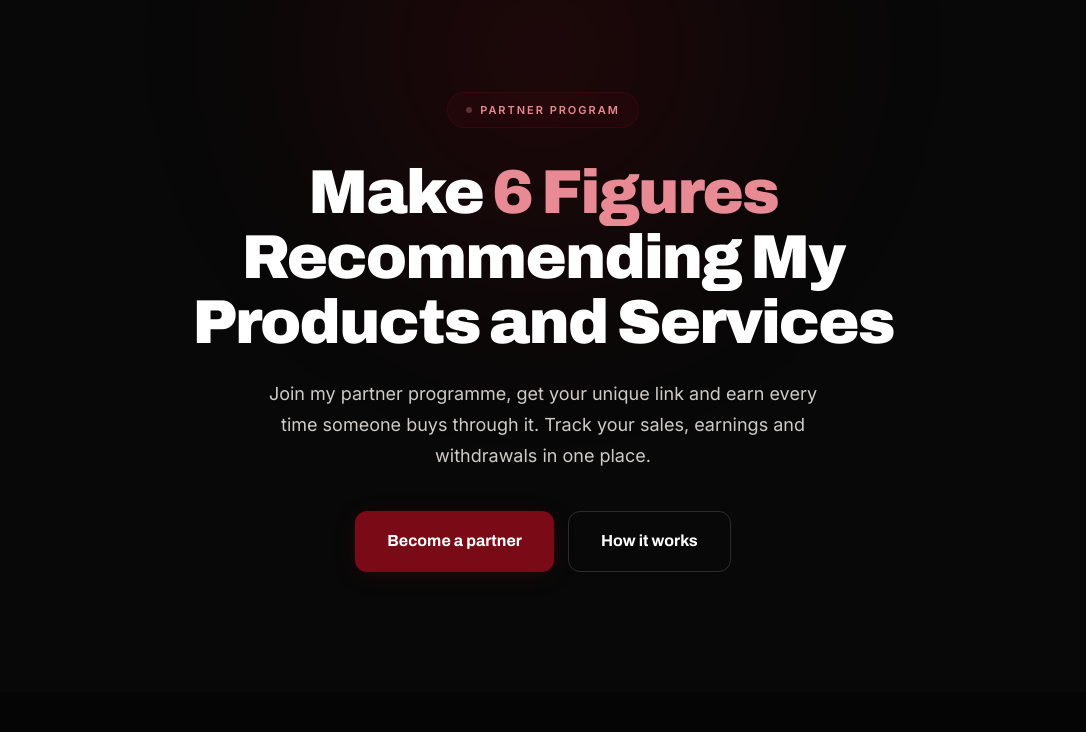
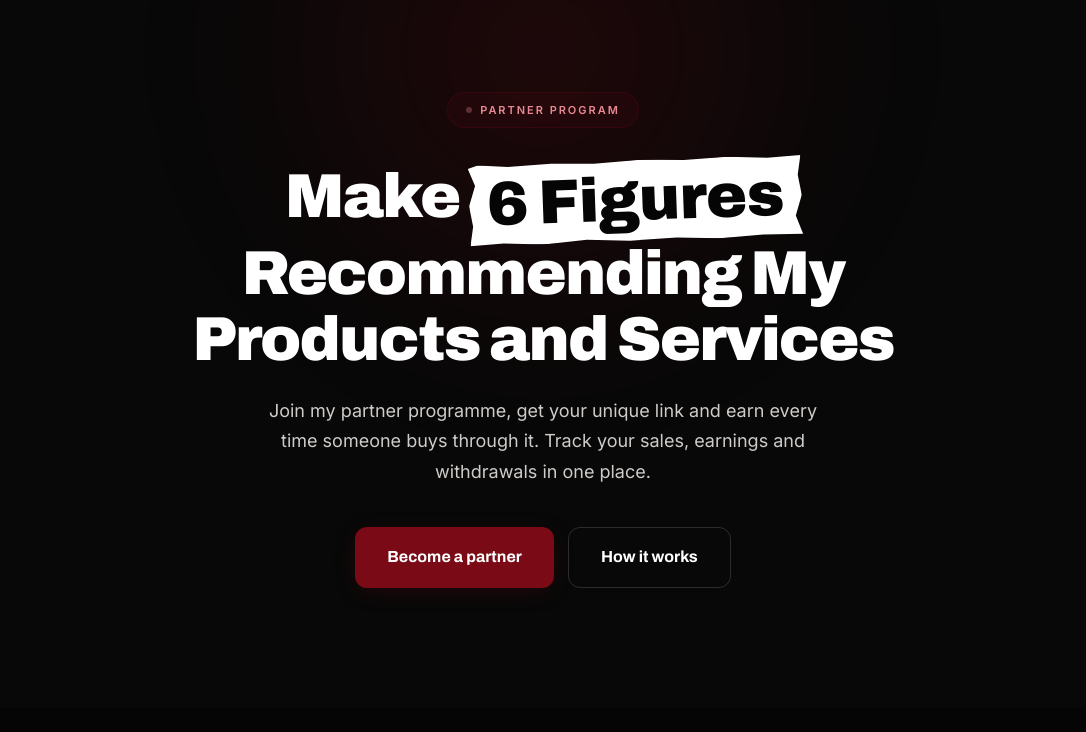
Before and after one commit to WilliamsBRAND/partners-platform, a website: page index.html in a window 1280 px wide. Shown: the part 68-800 px from the top of the page, without its empty margins (97-1183 px from the left). Drawn offline with Linux system fonts and the light colour scheme.

Commit message:
style(hero): paper-cut accent on '6 Figures' matching NEXORA sales page

```diff
--- a/index.html
+++ b/index.html
@@ -81,6 +81,7 @@ img{max-width:100%;display:block;}
 @keyframes dot-pulse{0%,100%{opacity:1;}50%{opacity:.3;}}
 .hero h1{font-family:'Archivo',sans-serif;font-size:clamp(38px,6vw,62px);font-weight:900;line-height:1.05;letter-spacing:-.03em;max-width:780px;margin:0 auto 24px;}
 .hero h1 .accent{color:var(--crimson-bright);}
+.hero h1 .cut{display:inline-block;background:#ffffff;color:#050505;font-family:'Archivo',sans-serif;font-weight:900;padding:4px 18px 6px;transform:rotate(-2deg);box-shadow:0 6px 18px rgba(0,0,0,.4),0 2px 4px rgba(0,0,0,.25);clip-path:polygon(0% 4%,3% 0%,12% 3%,25% 1%,38% 3%,52% 0%,65% 2%,78% 0%,90% 3%,100% 1%,99% 25%,100% 50%,98% 75%,100% 98%,88% 97%,75% 100%,62% 97%,48% 99%,35% 96%,22% 100%,10% 97%,0% 99%,1% 75%,0% 50%,2% 25%);line-height:1.15;letter-spacing:-.01em;vertical-align:middle;}
 .hero .lead{font-size:18px;color:var(--ink-2);max-width:580px;margin:0 auto 40px;font-weight:400;line-height:1.7;}
 .hero-btns{display:flex;gap:14px;justify-content:center;flex-wrap:wrap;}
 
@@ -250,7 +251,7 @@ footer{border-top:1px solid var(--line);padding:48px 0 32px;background:var(--bla
 <header class="hero">
   <div class="wrap hero-inner">
     <div class="hero-tag">Partner Program</div>
-    <h1>Make <span class="accent">6 Figures</span> Recommending My Products and Services</h1>
+    <h1>Make <span class="cut">6 Figures</span> Recommending My Products and Services</h1>
     <p class="lead">Join my partner programme, get your unique link and earn every time someone buys through it. Track your sales, earnings and withdrawals in one place.</p>
     <div class="hero-btns">
       <a class="btn btn-primary btn-lg" href="/affiliates/register">Become a partner</a>
```
